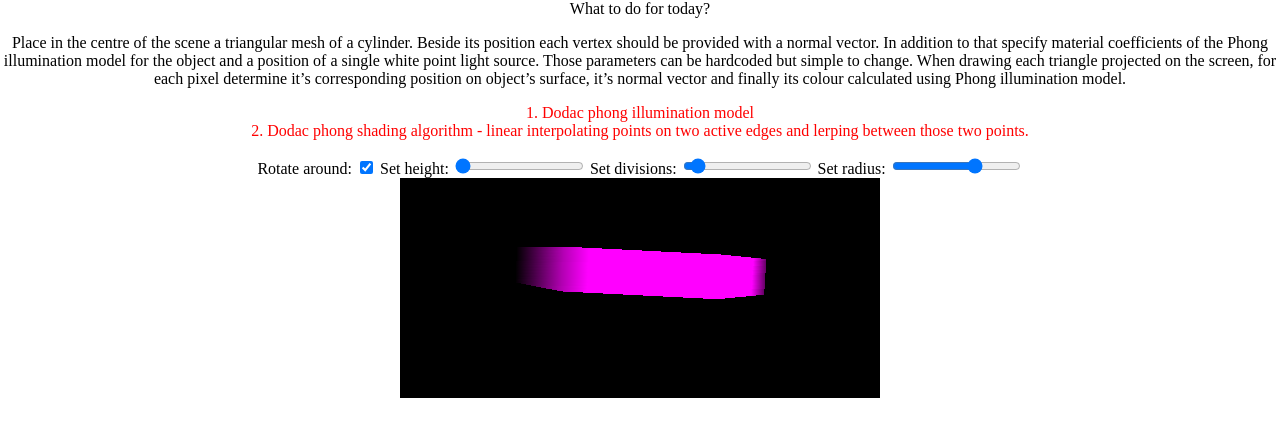
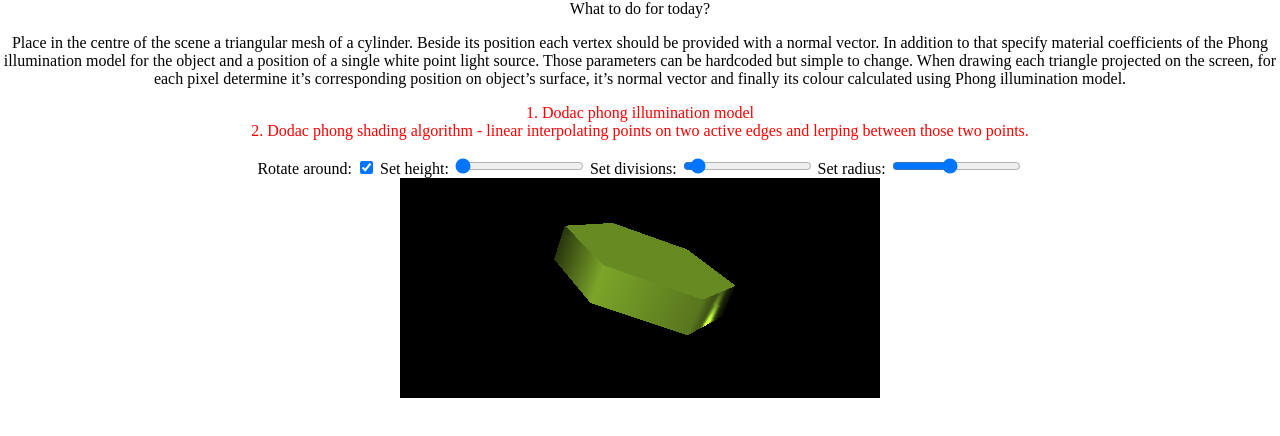
Before and after one commit to przywartya/computer-graphics, a plain HTML site: page docs/index.html in a window 1280 px wide. Drawn offline with Linux system fonts and the light colour scheme; animation ran at ten frames a second.

Commit message:
Add specular lighting.

```diff
--- a/docs/cylinder.js
+++ b/docs/cylinder.js
@@ -546,6 +546,7 @@ var SoftEngine;
                 var posY = cMesh.Position.y, posX =  cMesh.Position.x, posZ = cMesh.Position.z;
                 // WORLD
                 var worldMatrix = Matrix.RotationYawPitchRoll(rotY, rotX, rotZ).multiply(Matrix.Translation(posX, posY, posZ));
+                this.worldMatrix = worldMatrix;
                 // VIEW
                 var worldView = worldMatrix.multiply(viewMatrix);
                 // PROJECTION - transformMatrix = WorldViewProjectionMatrix
@@ -572,7 +573,7 @@ var SoftEngine;
                             var color = 0.25 + ((indexFaces % cMesh.Faces.length) / cMesh.Faces.length) * 0.75;
                             this.drawTriangle(pixelA, pixelB, pixelC, new Color4(color, 0, color, 1 ));
                         } else if (drawType === "SHADE") {
-                            this.drawTriangle(pixelA, pixelB, pixelC, new Color4(255, 0, 255, 1 ));
+                            this.drawTriangle(pixelA, pixelB, pixelC, new Color4(60, 80, 20, 1 ), camera.Position);
                         }
                     }
                 }
@@ -597,61 +598,68 @@ var SoftEngine;
                 if(e2 < dx) { err += dx; y0 += sy; }
             }
         };
-        // Compute the cosine of the angle between the light vector and the normal vector
-        // Returns a value between 0 and 1
         Device.prototype.computeNDotL = function (vertex, normal, lightPosition) {
             var lightDirection = lightPosition.subtract(vertex);
             normal.normalize();
             lightDirection.normalize();
             return Math.max(0, Vector3.Dot(normal, lightDirection));
         };
-        Device.prototype.computeSpecularReflection = function (vertex, normal, lightPosition) {
-            var lightDirection = lightPosition.subtract(vertex); // l
+        Device.prototype.computeSpecularReflection = function (vertex, normal, lightPosition, cameraPos) {
+            var m = 25;
+            var Ks = new Vector3(0.5, 0.5, 0.5);
+            var Il = new Vector3(0.1, 0.1, 0.1);
+            // var lightDir3d = Vector3.TransformCoordinates(lightPosition, this.worldMatrix);
+            var lightDirection = lightPosition.subtract(vertex);
+            var v = cameraPos.subtract(vertex);
+            v.normalize();
             normal.normalize();
             lightDirection.normalize();
             var ndotl = Math.max(0, Vector3.Dot(normal, lightDirection));
             var r = normal.scale(2 * ndotl).subtract(lightDirection);
+            var rdotv = Math.max(0, Math.pow(Vector3.Dot(r, v), m));
+            return Ks.multiply(Il).scale(rdotv);
+            // specular is Ks * Il * (r dot v) ^ m
             // v is a unit vector in the direction of the observer
             // var rdotv
             // pozycja kamery ma byc w ukladzie swiata
             // pozniej odejmuje pozycje kamery od pozycji punktu
-            return Math.max(0, Vector3.Dot(normal, lightDirection));
+            // return Math.max(0, Vector3.Dot(normal, lightDirection));
         };
 
-        Device.prototype.processScanLine = function (data, va, vb, vc, vd, color) {
-            var pa = va.Coordinates;
-            var pb = vb.Coordinates;
-            var pc = vc.Coordinates;
-            var pd = vd.Coordinates;
+        Device.prototype.processScanLine = function (data, va, vb, vc, vd, color, cameraPos, lightPos) {
+            var Ia = new Vector3(0.0005, 0.0005, 0.0005); // AMBIENT REFLECTION
+            var Kd = new Vector3(0.1, 0.1, 0.1);
+            var lightIntesity = new Vector3(0.1, 0.1, 0.1);
+            var pa = va.Coordinates; var pb = vb.Coordinates;
+            var pc = vc.Coordinates; var pd = vd.Coordinates;
             var gradient1 = pa.y != pb.y ? (data.currentY - pa.y) / (pb.y - pa.y) : 1;
             var gradient2 = pc.y != pd.y ? (data.currentY - pc.y) / (pd.y - pc.y) : 1;
-            var sx = this.interpolate(pa.x, pb.x, gradient1) >> 0;
-            var ex = this.interpolate(pc.x, pd.x, gradient2) >> 0;
-            var z1 = this.interpolate(pa.z, pb.z, gradient1);
-            var z2 = this.interpolate(pc.z, pd.z, gradient2);
+            var sx = this.interpolate(pa.x, pb.x, gradient1) >> 0; var ex = this.interpolate(pc.x, pd.x, gradient2) >> 0;
+            var z1 = this.interpolate(pa.z, pb.z, gradient1); var z2 = this.interpolate(pc.z, pd.z, gradient2);
             var snl = this.interpolate(data.ndotla, data.ndotlb, gradient1);
             var enl = this.interpolate(data.ndotlc, data.ndotld, gradient2);
             for (var x = sx; x < ex; x++) {
                 var gradient = (x - sx) / (ex - sx);
+                var v1Normal = va.Normal.scale(1 - gradient1).add(vb.Normal.scale(gradient1));
+                var v2Normal = vc.Normal.scale(1 - gradient2).add(vd.Normal.scale(gradient2));
+                var v3Normal = v1Normal.scale(1 - gradient).add(v2Normal.scale(gradient)); // normal vector at current point
                 var z = this.interpolate(z1, z2, gradient);
                 var ndotl = this.interpolate(snl, enl, gradient);
-                var Ia = new Vector3(0, 0, 0);
-                var Kd = new Vector3(0.1, 0.1, 0.1);
-                var lightIntesity = new Vector3(0.1, 0.1, 0.1);
                 var Id = Kd.multiply(lightIntesity).scale(ndotl);
-                var phong = Ia.add(Id);
-                debugger
+                var currentPoint = new Vector3(x, data.currentY, z);
+                var Is = this.computeSpecularReflection(currentPoint, v3Normal, lightPos, cameraPos);
+                var phong = Ia.add(Id).add(Is);
                 var phongColor = new Color4(color.r * phong.x, color.g * phong.y, color.b * phong.z, 1);
                 this.drawPoint(new Vector3(x, data.currentY, z), phongColor);
             }
         };
-        Device.prototype.drawTriangle = function (v1, v2, v3, color) {
+        Device.prototype.drawTriangle = function (v1, v2, v3, color, cameraPos) {
             if (v1.Coordinates.y > v2.Coordinates.y) { var temp = v2; v2 = v1; v1 = temp; }
             if (v2.Coordinates.y > v3.Coordinates.y) { var temp = v2; v2 = v3; v3 = temp; }
             if (v1.Coordinates.y > v2.Coordinates.y) { var temp = v2; v2 = v1; v1 = temp; }
             var p1 = v1.Coordinates; var p2 = v2.Coordinates; var p3 = v3.Coordinates;
             var data = {}; var dP1P2; var dP1P3;
-            var lightPos = new Vector3(-5, 0, 10);
+            var lightPos = new Vector3(0, 100, 250);
             // Dwie wlasciwosci zrodla swiatla: Pozycja lightPos i kolor Il (light intensity)
             // Phong equation: I = Ia + Id + Is
             // Ia = Ka (uniform constant value)
@@ -675,13 +683,13 @@ var SoftEngine;
                         data.ndotlb = nl3;
                         data.ndotlc = nl1;
                         data.ndotld = nl2;
-                        this.processScanLine(data, v1, v3, v1, v2, color);
+                        this.processScanLine(data, v1, v3, v1, v2, color, cameraPos, lightPos);
                     } else {
                         data.ndotla = nl1;
                         data.ndotlb = nl3;
                         data.ndotlc = nl2;
                         data.ndotld = nl3;
-                        this.processScanLine(data, v1, v3, v2, v3, color);
+                        this.processScanLine(data, v1, v3, v2, v3, color, cameraPos, lightPos);
                     }
                 }
             } else {
@@ -692,13 +700,13 @@ var SoftEngine;
                         data.ndotlb = nl2;
                         data.ndotlc = nl1;
                         data.ndotld = nl3;
-                        this.processScanLine(data, v1, v2, v1, v3, color);
+                        this.processScanLine(data, v1, v2, v1, v3, color, cameraPos, lightPos);
                     } else {
                         data.ndotla = nl2;
                         data.ndotlb = nl3;
                         data.ndotlc = nl1;
                         data.ndotld = nl3;
-                        this.processScanLine(data, v2, v3, v1, v3, color);
+                        this.processScanLine(data, v2, v3, v1, v3, color, cameraPos, lightPos);
                     }
                 }
             }
@@ -817,8 +825,8 @@ function drawingLoop() {
     if (canvasMesh) {
         device.clear();
         if (checkBox.checked) {
-            canvasMesh.Rotation.x += 0.001;
-            canvasMesh.Rotation.z += 0.001;
+            canvasMesh.Rotation.x += 0.007;
+            canvasMesh.Rotation.z += 0.007;
         }
         device.render(mera, meshes);
         device.present();
--- a/docs/index.html
+++ b/docs/index.html
@@ -24,7 +24,7 @@
       Rotate around: <input type="checkbox" id="rotate" checked>
       Set height: <input type="range" min="1" max="10" value="1" id="height"  onchange="resetMesh()">
       Set divisions: <input type="range" min="3" max="50" value="6" id="divisions"  onchange="resetMesh()">
-      Set radius: <input type="range" min="0.5" max="5" step="0.5" value="3.5" id="radius"  onchange="resetMesh()">
+      Set radius: <input type="range" min="0.5" max="5" step="0.5" value="2.5" id="radius"  onchange="resetMesh()">
     <div>
       <canvas id="cnv" width="480" height="220" style="background-color: black;"></canvas>
     </div>
```
